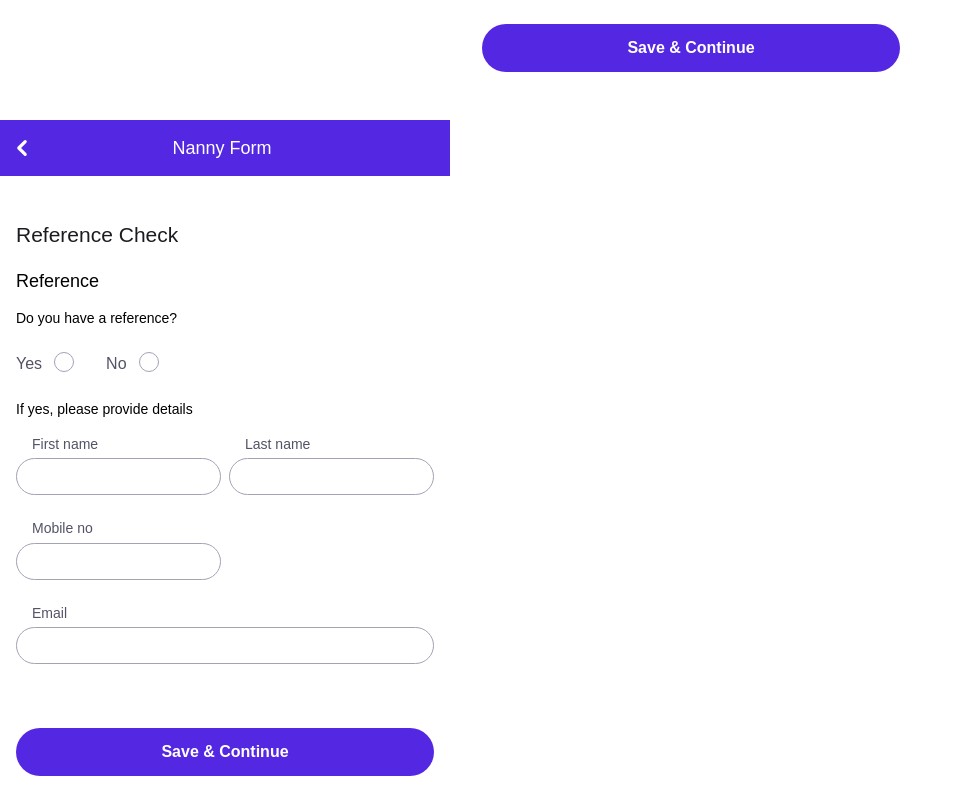
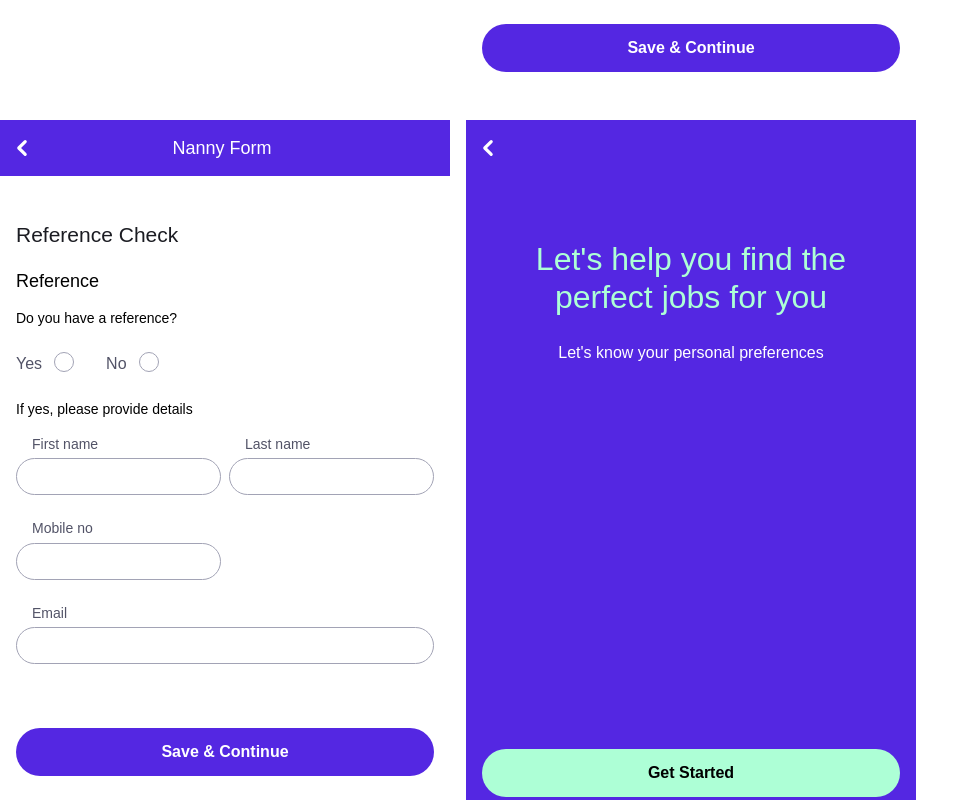
Before and after one commit to andres-codigo/nanny-nina, a Vue app: page /nanny-service-launch-checklist-onboarding in a window 1280 px wide. Shown: the part 4120-4920 px from the top of the page, without its empty margins (0-979 px from the left). Built offline with nearby package versions, Linux system fonts and the light colour scheme.

Commit message:
[folders, components] folders created and applicable files placed inside for clarity/preferences launch page created

```diff
--- a/src/pages/02-worker/nanny/service-launch-and-checklist/ServiceLaunchChecklistOnboardingContainer.vue
+++ b/src/pages/02-worker/nanny/service-launch-and-checklist/ServiceLaunchChecklistOnboardingContainer.vue
@@ -1,13 +1,22 @@
 <script setup>
 import ServiceLaunchScreen01 from './pages/ServiceLaunchScreen01.vue'
 import Checklist02 from './pages/Checklist02.vue'
-import MediaUploadPhoto03 from './pages/MediaUploadPhoto03.vue'
-import MediaUploadVideo04 from './pages/MediaUploadVideo04.vue'
-import ResidenceCardOrID05 from './pages/ResidenceCardOrID05.vue'
-import AddressForm06 from './pages/AddressForm06.vue'
-import EducationForm07 from './pages/EducationForm07.vue'
-import HealthAndSafetyForm08 from './pages/HealthAndSafetyForm08.vue'
-import ReferenceForm09 from './pages/ReferenceForm09.vue'
+
+/* 01 Media Upload Checklist */
+import MediaUploadPhoto03 from './pages/01-media-upload/MediaUploadPhoto03.vue'
+import MediaUploadVideo04 from './pages/01-media-upload/MediaUploadVideo04.vue'
+
+/* 02 Residence Card/Id Checklist */
+import ResidenceCardOrID05 from './pages/02-residence-card-id/ResidenceCardOrID05.vue'
+
+/* 03 Onboarding Form Checklist */
+import AddressForm06 from './pages/03-onboarding-form/AddressForm06.vue'
+import EducationForm07 from './pages/03-onboarding-form/EducationForm07.vue'
+import HealthAndSafetyForm08 from './pages/03-onboarding-form/HealthAndSafetyForm08.vue'
+import ReferenceForm09 from './pages/03-onboarding-form/ReferenceForm09.vue'
+
+/* 04 Preferences Checklist */
+import PreferencesLaunchScreen10 from './pages/04-preferences/PreferencesLaunchScreen10.vue'
 </script>
 
 <template>
@@ -21,5 +30,6 @@ import ReferenceForm09 from './pages/ReferenceForm09.vue'
 		<EducationForm07 class="max-w-450-for-dev-not-prod" />
 		<HealthAndSafetyForm08 class="max-w-450-for-dev-not-prod" />
 		<ReferenceForm09 class="max-w-450-for-dev-not-prod" />
+		<PreferencesLaunchScreen10 class="max-w-450-for-dev-not-prod" />
 	</div>
 </template>
--- a/src/pages/02-worker/nanny/service-launch-and-checklist/pages/MediaUploadVideo04.vue
+++ b/src/pages/02-worker/nanny/service-launch-and-checklist/pages/01-media-upload/MediaUploadVideo04.vue
@@ -1,7 +1,7 @@
 <script setup>
-import TopNavigation from '../../../../../components/navigation/TopNavigation.vue'
-import SingleVideoUpload from '../../../../../components/media/single-upload/SingleVideoUpload.vue'
-import ButtonPrimary from '../../../../../components/buttons/ButtonPrimary.vue'
+import TopNavigation from '../../../../../../components/navigation/TopNavigation.vue'
+import SingleVideoUpload from '../../../../../../components/media/single-upload/SingleVideoUpload.vue'
+import ButtonPrimary from '../../../../../../components/buttons/ButtonPrimary.vue'
 </script>
 
 <template>
--- a/src/pages/02-worker/nanny/service-launch-and-checklist/pages/AddressForm06.vue
+++ b/src/pages/02-worker/nanny/service-launch-and-checklist/pages/03-onboarding-form/AddressForm06.vue
@@ -1,7 +1,7 @@
 <script setup>
-import TopNavigation from '../../../../../components/navigation/TopNavigation.vue'
-import InputField from '../../../../../components/form/InputField.vue'
-import ButtonPrimary from '../../../../../components/buttons/ButtonPrimary.vue'
+import TopNavigation from '../../../../../../components/navigation/TopNavigation.vue'
+import InputField from '../../../../../../components/form/InputField.vue'
+import ButtonPrimary from '../../../../../../components/buttons/ButtonPrimary.vue'
 </script>
 
 <template>
--- /dev/null
+++ b/src/pages/02-worker/nanny/service-launch-and-checklist/pages/04-preferences/PreferencesLaunchScreen10.vue
@@ -0,0 +1,29 @@
+<script setup>
+import TopNavigation from '../../../../../../components/navigation/TopNavigation.vue'
+import ButtonSecondary from '../../../../../../components/buttons/ButtonSecondary.vue'
+</script>
+
+<template>
+	<div class="w-full h-full bg-blue-500">
+		<TopNavigation routerLinkPath="/dashboard" :hideHeader="true" :hideIcon="true" />
+		<main>
+			<div class="h-screen flex flex-col mx-4">
+				<div class="mt-16 mx-9">
+					<h2 class="mb-6 text-header-two font-medium text-green-500 text-center">Let's help you find the perfect jobs for you</h2>
+					<p class="font-thin text-white text-center">Let's know your personal preferences </p>
+				</div>
+				<div class="flex items-center justify-center">
+					<!--
+						Image component for svg here
+						<Image src="*.svg" />
+					-->
+				</div>
+				<div>
+					<div class="mt-96">
+						<ButtonSecondary text="Get Started" />
+					</div>
+				</div>
+			</div>
+		</main>
+	</div>
+</template>
```
Also changed, not shown: src/pages/02-worker/nanny/service-launch-and-checklist/pages/01-media-upload/MediaUploadPhoto03.vue (renamed from src/pages/02-worker/nanny/service-launch-and-checklist/pages/MediaUploadPhoto03.vue, +4 -4 lines), src/pages/02-worker/nanny/service-launch-and-checklist/pages/02-residence-card-id/ResidenceCardOrID05.vue (renamed from src/pages/02-worker/nanny/service-launch-and-checklist/pages/ResidenceCardOrID05.vue, +4 -4 lines), src/pages/02-worker/nanny/service-launch-and-checklist/pages/03-onboarding-form/EducationForm07.vue (renamed from src/pages/02-worker/nanny/service-launch-and-checklist/pages/EducationForm07.vue, +6 -6 lines), src/pages/02-worker/nanny/service-launch-and-checklist/pages/03-onboarding-form/HealthAndSafetyForm08.vue (renamed from src/pages/02-worker/nanny/service-launch-and-checklist/pages/HealthAndSafetyForm08.vue, +5 -5 lines), src/pages/02-worker/nanny/service-launch-and-checklist/pages/03-onboarding-form/ReferenceForm09.vue (renamed from src/pages/02-worker/nanny/service-launch-and-checklist/pages/ReferenceForm09.vue, +4 -4 lines).
